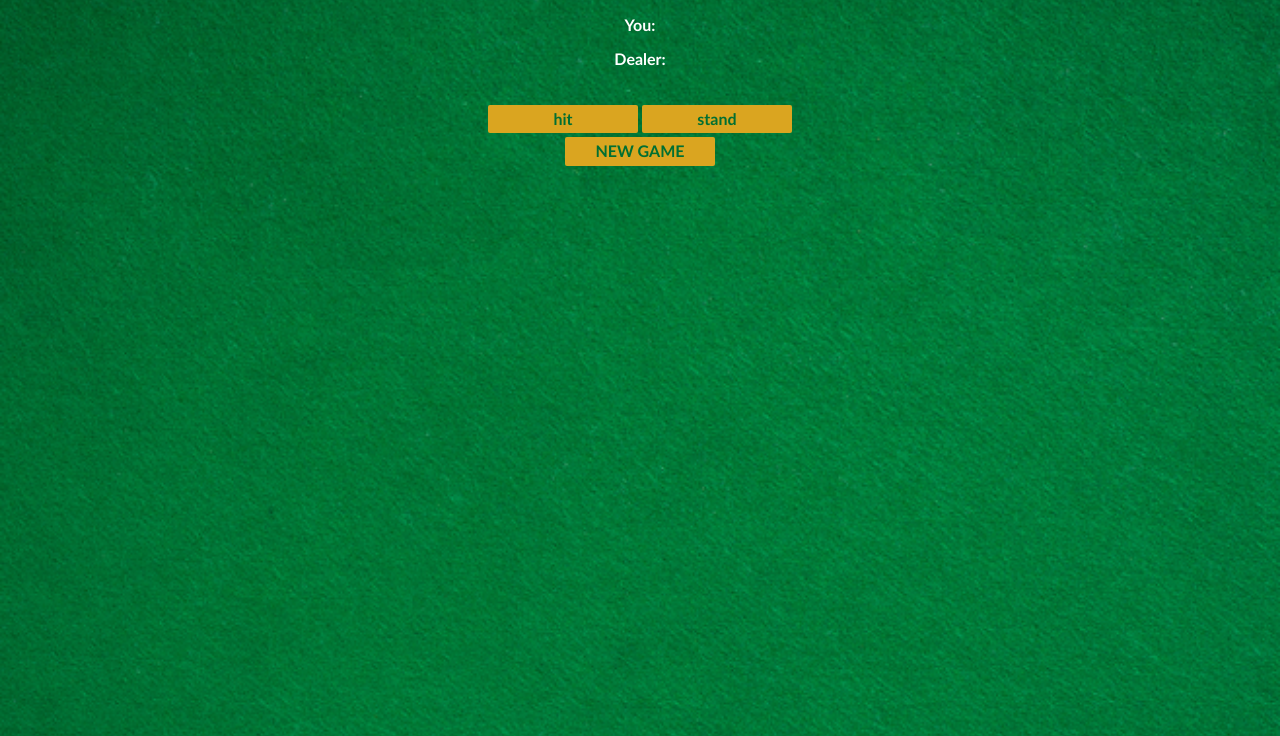
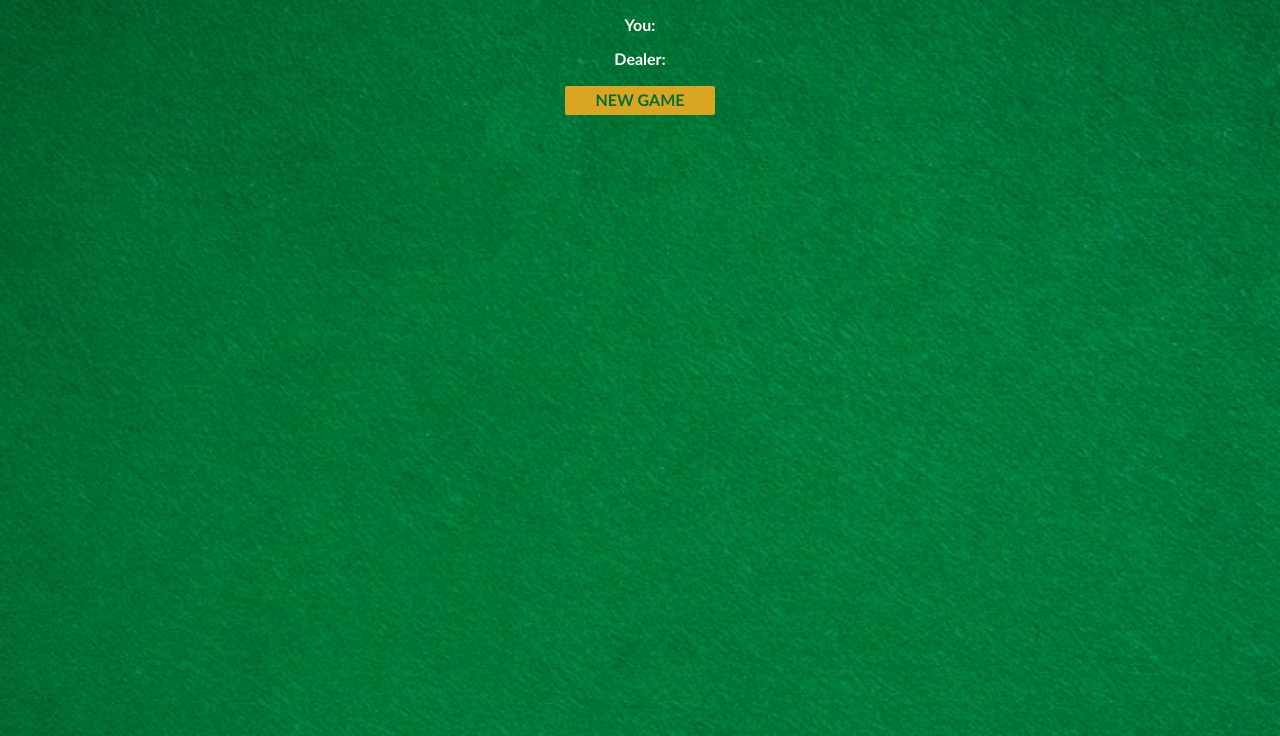
Before and after one commit to darrenbruegman/umm, a plain HTML site: page games/blackjack/index.html in a window 1280 px wide. Shown: the part 64-800 px from the top of the page. Drawn offline with nearby package versions, Linux system fonts and the light colour scheme.

Commit message:
Update index.html

```diff
--- a/games/blackjack/index.html
+++ b/games/blackjack/index.html
@@ -6,10 +6,6 @@
         <h1>Blackjack</h1>
         <p id="sum">You:</p>
         <p id="dealer">Dealer:</p>
-        <br>
-        <button onclick="hit()">hit</button>
-        <button onclick="stand()">stand</button>
-        <br>
         <button onclick="newGame()">NEW GAME</button>
         <script src="index.js"></script>
     </body>
```
